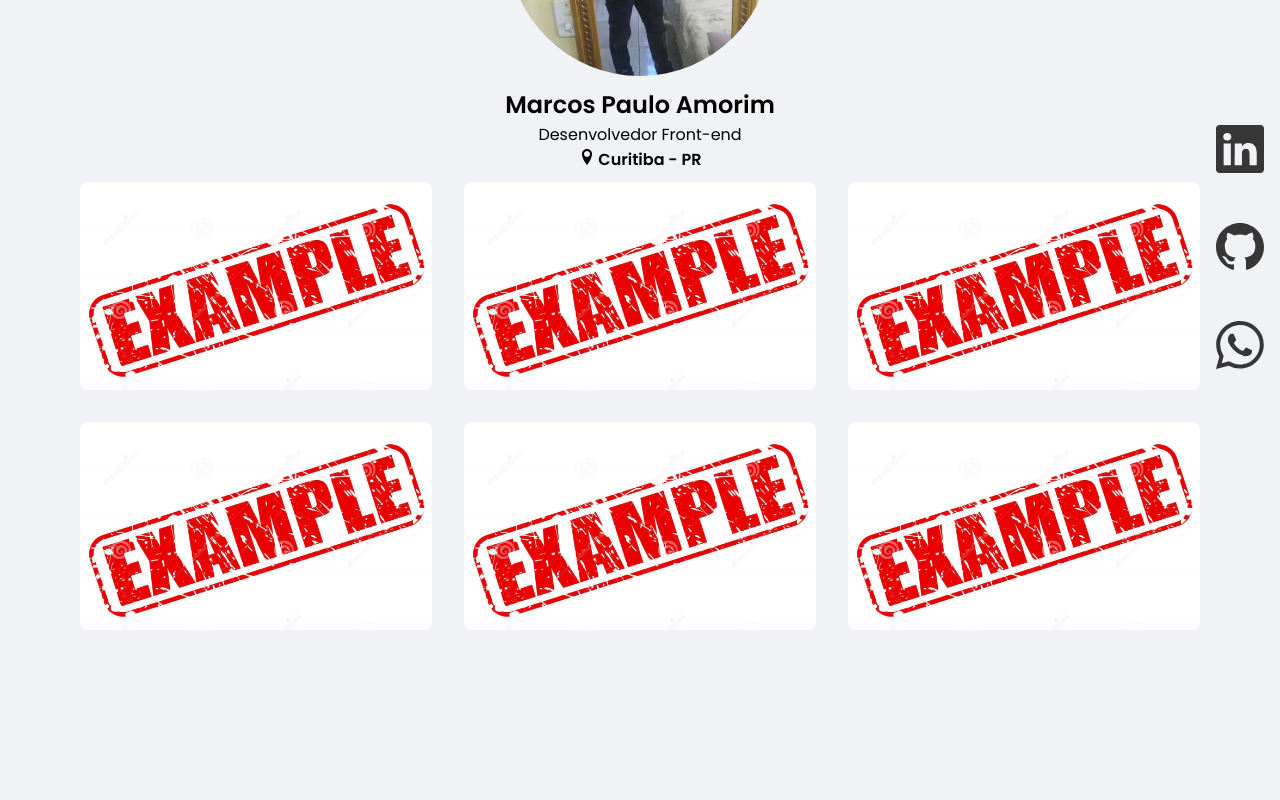
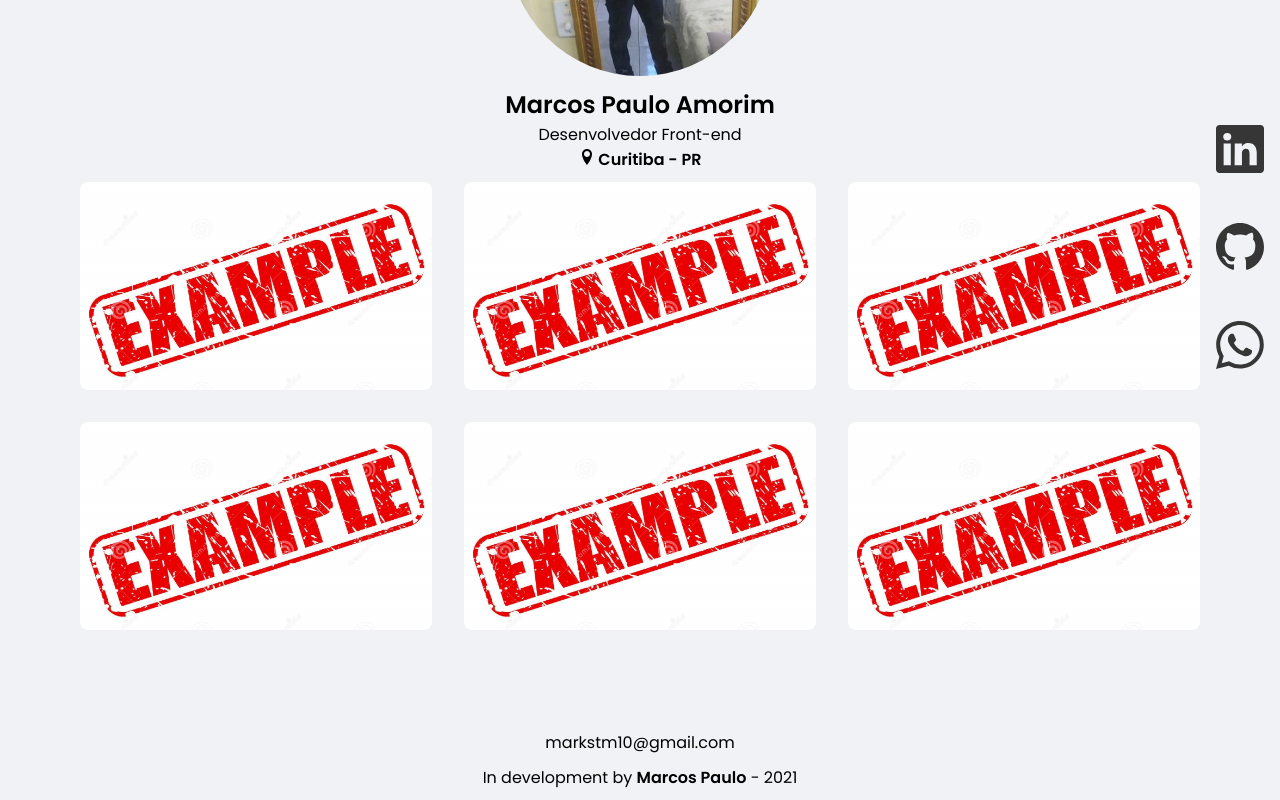
Before and after one commit to mstarkRules/portfolio-react, a React (Create React App) app: page / in a window 1280 px wide. Shown: the part 412-1212 px from the top of the page. Before the commit the page ends 1142 px from the top, so only its background shows below. Built offline with nearby package versions, Linux system fonts and the light colour scheme.

Commit message:
🛠 created footer

```diff
--- a/src/App.tsx
+++ b/src/App.tsx
@@ -4,6 +4,7 @@ import { GlobalStyle } from "./styles/global";
 import { TopButton } from "./components/TopButton";
 import { ThemeContextProvider } from "./Contexts/ThemeContext";
 import { PerfilSection } from "./components/PerfilSection";
+import { Footer } from "./components/Footer";
 
 export function App() {
   return (
@@ -12,6 +13,7 @@ export function App() {
         <Header />
         <PerfilSection />
         <ProjectsSection />
+        <Footer />
 
         <GlobalStyle />
       </>
--- /dev/null
+++ b/src/components/Footer/index.tsx
@@ -0,0 +1,13 @@
+import { Container } from "./styles";
+
+export function Footer() {
+  return (
+    <Container>
+      <p>markstm10@gmail.com</p>
+
+      <p>
+        In development by <strong>Marcos Paulo</strong> - 2021
+      </p>
+    </Container>
+  );
+}
--- /dev/null
+++ b/src/components/Footer/styles.ts
@@ -0,0 +1,12 @@
+import styled from "styled-components";
+
+export const Container = styled.footer`
+  display: flex;
+  flex-direction: column;
+  justify-content: center;
+  align-items: center;
+
+  p {
+    padding-bottom: 10px;
+  }
+`;
```
